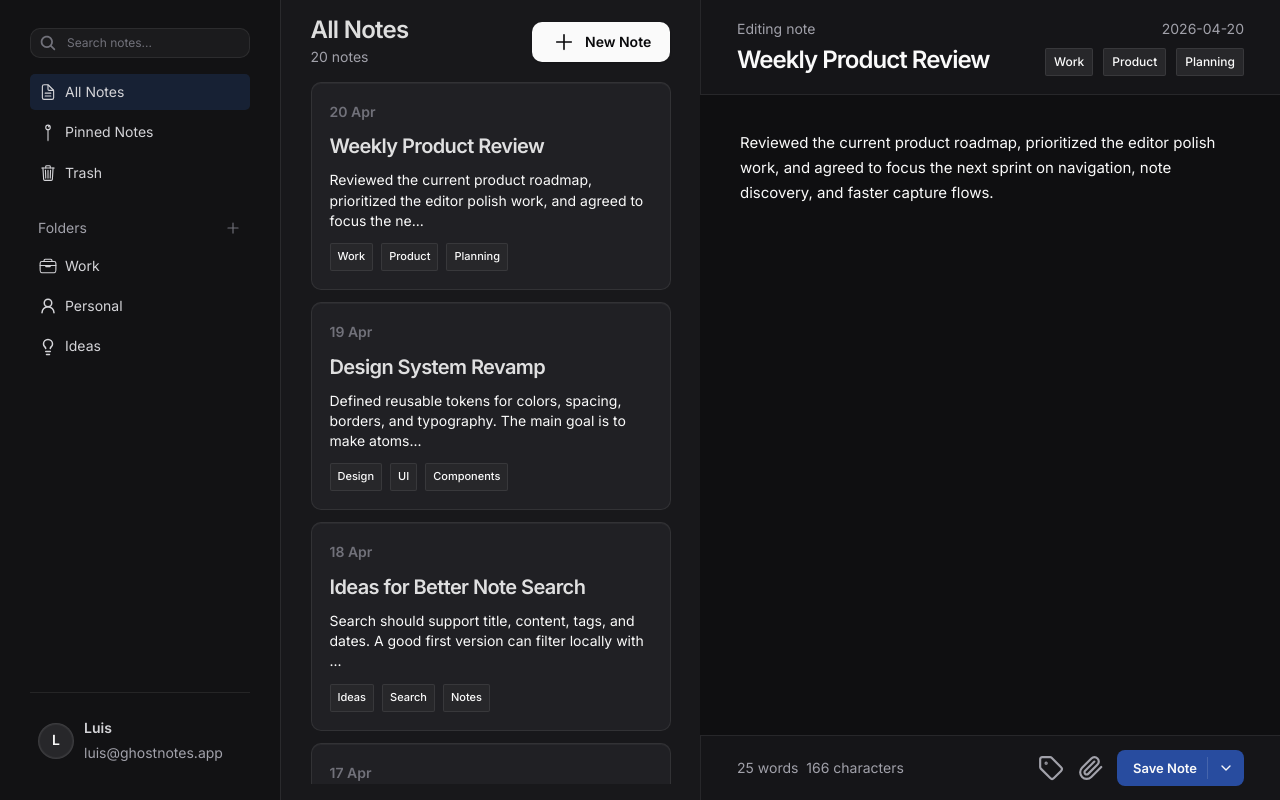
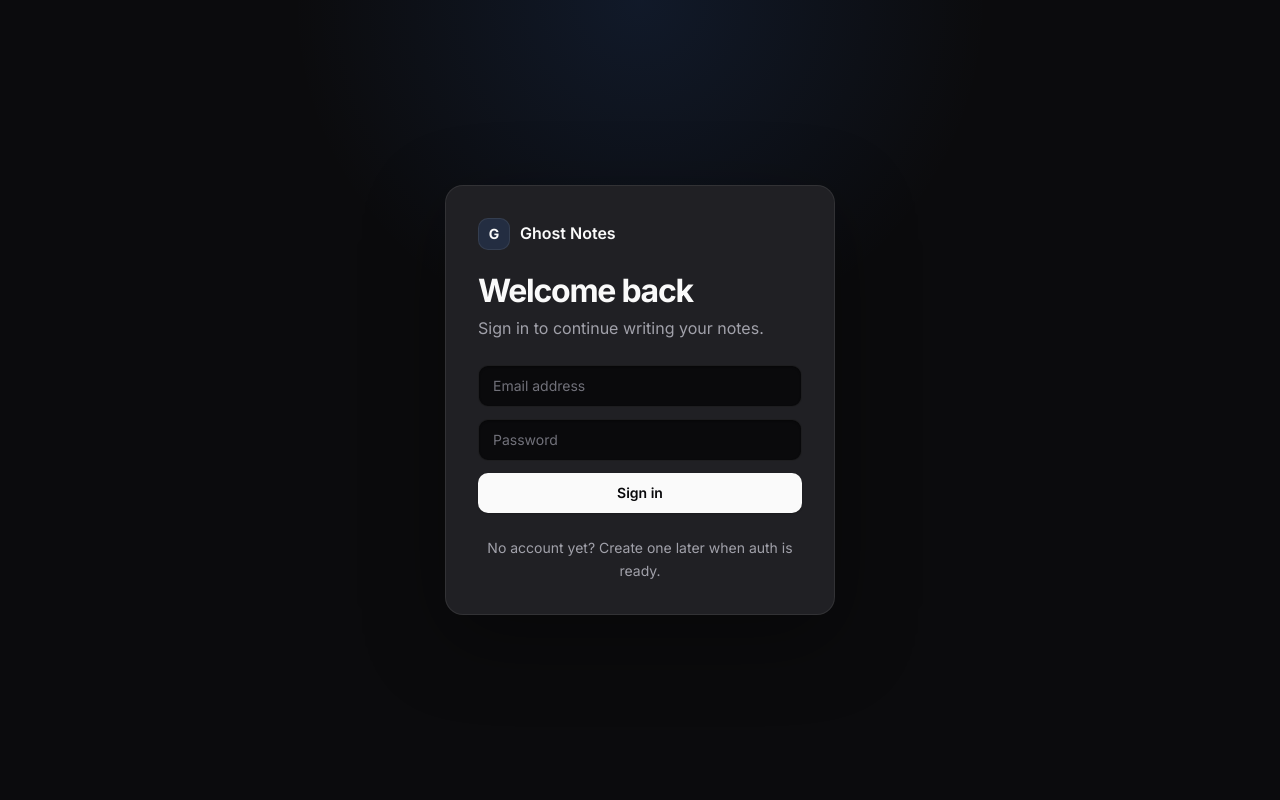
Before and after one commit to Messafy/frontend, a React (Vite) app: page /login in a window 1280 px wide. Built offline with nearby package versions, Linux system fonts and the light colour scheme.

Commit message:
feat(auth): add login page prototype

```diff
--- /dev/null
+++ b/src/components/pages/LoginPage/LoginPage.jsx
@@ -0,0 +1,32 @@
+import './LoginPage.scss'
+import Button from '../../atoms/Button/Button.jsx'
+import Input from '../../atoms/Input/Input.jsx'
+import Text from '../../atoms/Text/Text.jsx'
+
+export default function LoginPage() {
+    return (
+        <main className='login-page'>
+            <section className='login-page__card'>
+                <div className='login-page__brand'>
+                    <div className='login-page__logo'>G</div>
+                    <Text as='span' size='body' weight='semibold'>Ghost Notes</Text>
+                </div>
+
+                <div className='login-page__header'>
+                    <Text as='h1' size='h1' weight='bold'>Welcome back</Text>
+                    <Text as='p' size='body' color='secondary'>Sign in to continue writing your notes.</Text>
+                </div>
+
+                <form className='login-page__form'>
+                    <Input type='email' placeholder='Email address' />
+                    <Input type='password' placeholder='Password' />
+                    <Button type='submit'>Sign in</Button>
+                </form>
+
+                <Text as='p' size='small' color='secondary' align='center'>
+                    No account yet? Create one later when auth is ready.
+                </Text>
+            </section>
+        </main>
+    )
+}
--- /dev/null
+++ b/src/components/pages/LoginPage/LoginPage.scss
@@ -0,0 +1,62 @@
+@use '../../../styles/tokens' as *;
+
+.login-page {
+  display: grid;
+  min-height: 100vh;
+  place-items: center;
+  padding: 24px;
+
+  background:
+    radial-gradient(circle at 50% 0%, rgba(59, 130, 246, 0.12), transparent 34%),
+    $color-background;
+}
+
+.login-page__card {
+  display: flex;
+  flex-direction: column;
+  gap: 24px;
+  width: min(100%, 390px);
+  padding: 32px;
+
+  background-color: $color-card;
+  border: 1px solid $color-border;
+  border-radius: 18px;
+  box-shadow: 0 24px 80px rgba(0, 0, 0, 0.36);
+}
+
+.login-page__brand {
+  display: flex;
+  align-items: center;
+  gap: 10px;
+}
+
+.login-page__logo {
+  display: grid;
+  height: 32px;
+  width: 32px;
+  place-items: center;
+
+  color: $color-text-primary;
+  background-color: $color-menu-aside-active;
+  border: 1px solid $color-border;
+  border-radius: 10px;
+  font-size: 14px;
+  font-weight: 700;
+}
+
+.login-page__header {
+  display: flex;
+  flex-direction: column;
+  gap: 8px;
+
+  .text--size-h1 {
+    font-size: 32px;
+    line-height: 1.05;
+  }
+}
+
+.login-page__form {
+  display: flex;
+  flex-direction: column;
+  gap: 12px;
+}
--- a/src/main.jsx
+++ b/src/main.jsx
@@ -1,10 +1,10 @@
 import { StrictMode } from 'react'
 import { createRoot } from 'react-dom/client'
 import './styles/globals.scss'
-import NotePage from "./components/pages/NotePage/NotePage.jsx";
+import LoginPage from "./components/pages/LoginPage/LoginPage.jsx";
 
 createRoot(document.getElementById('root')).render(
   <StrictMode>
-    <NotePage/>
+    <LoginPage/>
   </StrictMode>,
 )
```
